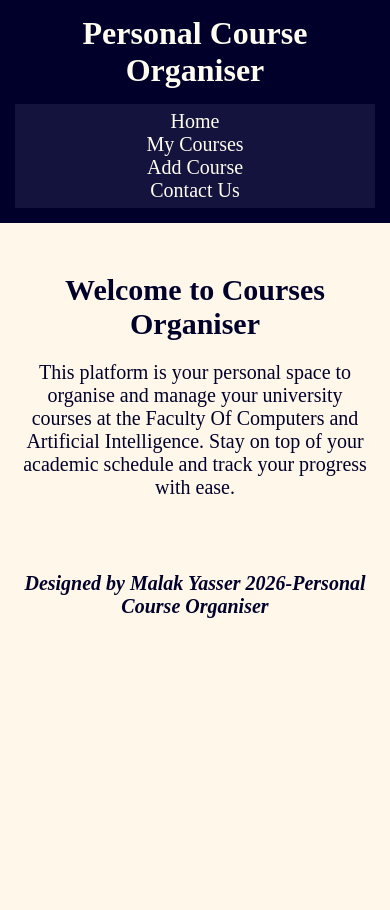
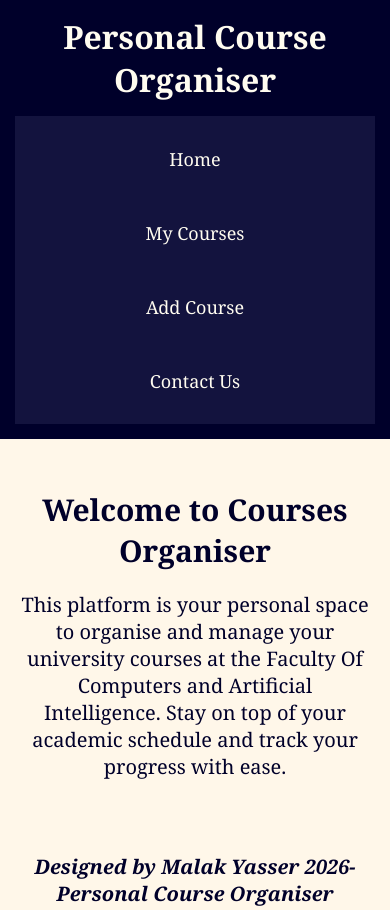
Before and after one commit to malakyasser19/task, a plain HTML site: page index.html in a window 390 px wide. Before the commit the page ends 844 px from the top, so only its background shows below. Drawn offline with Linux system fonts and the light colour scheme.

Commit message:
Add files via upload

```diff
--- a/style.css
+++ b/style.css
@@ -5,6 +5,7 @@
 
 body{
     background-color:  rgb(255, 247, 233);
+    font-family:Georgia,serif;
 }
 header{
     padding: 15px;
@@ -144,7 +145,9 @@ textarea{
     }
 
     a {
-        margin: 5px 0;
+        display: inline-block;
+        margin: 15px 0;
+        font-size: 18px;
     }
 
     .home {
```
